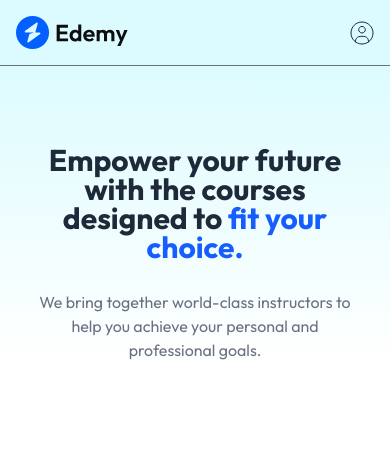
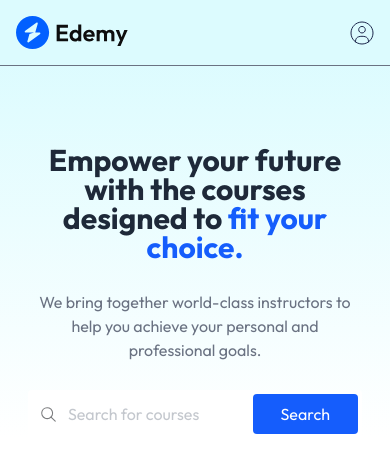
Before and after one commit to mohamad-abdelkhalek/ElevateX, a React (Vite) app in the folder client/: page / in a window 390 px wide. Shown: the top 472 px of the page. Built offline with nearby package versions, Linux system fonts and the light colour scheme; no server answers.

Commit message:
Client: Implemented responsive SearchBar component for course discovery

```diff
--- a/client/src/components/student/Hero.jsx
+++ b/client/src/components/student/Hero.jsx
@@ -1,5 +1,6 @@
 import React from "react";
 import { assets } from "../../assets/assets";
+import SearchBar from "./SearchBar";
 
 const Hero = () => {
   return (
@@ -30,6 +31,7 @@ const Hero = () => {
         We bring together world-class instructors to help you achieve your
         personal and professional goals.
       </p>
+      <SearchBar />
     </div>
   );
 };
--- a/client/src/components/student/SearchBar.jsx
+++ b/client/src/components/student/SearchBar.jsx
@@ -1,11 +1,31 @@
-import React from 'react'
+import React from "react";
+import { assets } from "../../assets/assets";
 
 const SearchBar = () => {
   return (
-    <div>
-        <h1>SearchBar</h1>
-    </div>
-  )
-}
+    <form
+      className="max-w-xl w-full md:h-14 h-12 flex items-center
+    bg-white border-gray-500/20 rounded"
+    >
+      <img
+        src={assets.search_icon}
+        alt="Search icon"
+        className="md:w-auto w-10 px-3"
+      />
+      <input
+        type="text"
+        placeholder="Search for courses"
+        className="w-full h-full outline-none text-gray-500/80"
+      />
+      <button
+        type="submit"
+        className="bg-blue-600 rounded text-white md:px-10
+        px-7 md:py-3 py-2 mx-1"
+      >
+        Search
+      </button>
+    </form>
+  );
+};
 
-export default SearchBar
+export default SearchBar;
```
